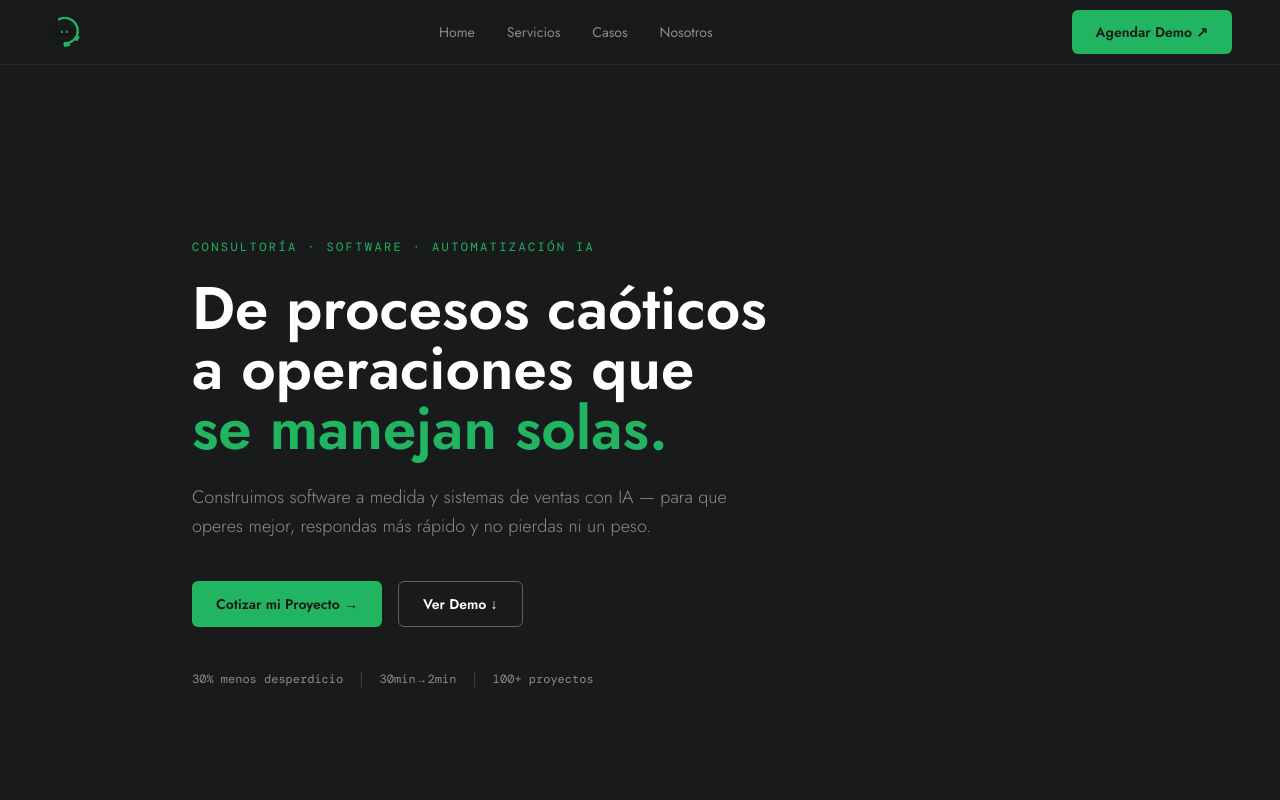
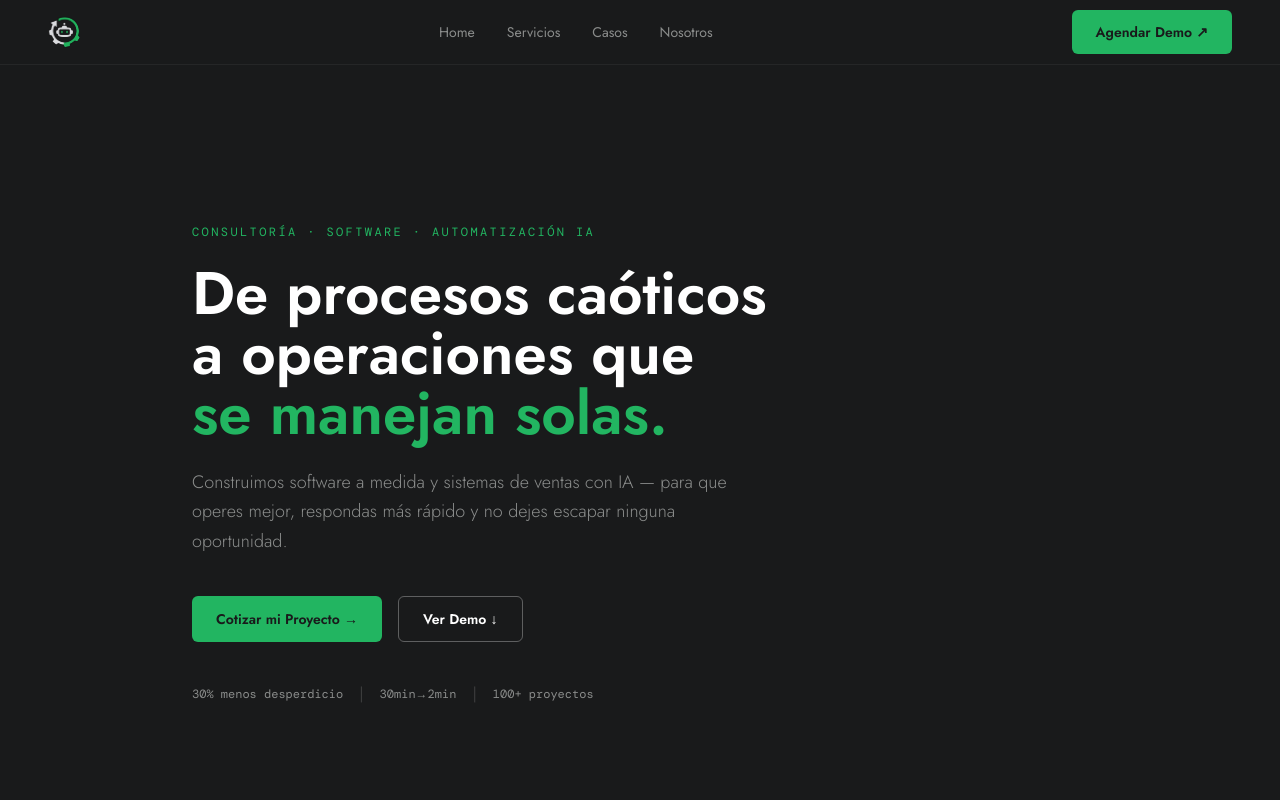
Before and after one commit to ftorrelles/nexdevp, a Next.js app: page /en in a window 1280 px wide. Shown: the top 800 px of the page. Built offline with nearby package versions, Linux system fonts and the light colour scheme; a web font is replaced by a local one.

Commit message:
fix(navbar+hero): use logo-dark, remove currency-specific copy

```diff
--- a/src/components/layout/Navbar.tsx
+++ b/src/components/layout/Navbar.tsx
@@ -15,7 +15,7 @@ export function Navbar() {
         {/* Logo */}
         <Link href="/" aria-label="nexdevp home">
           {/* eslint-disable-next-line @next/next/no-img-element */}
-          <img src="/brand/logo-light.svg" alt="nexdevp" style={{ height: '32px', width: 'auto' }} />
+          <img src="/brand/logo-dark.svg" alt="nexdevp" style={{ height: '32px', width: 'auto' }} />
         </Link>
 
         {/* Center nav links (hidden on mobile) */}
--- a/src/components/sections/Hero.tsx
+++ b/src/components/sections/Hero.tsx
@@ -24,7 +24,7 @@ export function Hero() {
           {/* Sub */}
           <p className="font-jost font-light text-lg text-nex-grey max-w-xl mx-auto lg:mx-0 leading-relaxed mb-10">
             Construimos software a medida y sistemas de ventas con IA — para que operes mejor,
-            respondas más rápido y no pierdas ni un peso.
+            respondas más rápido y no dejes escapar ninguna oportunidad.
           </p>
 
           {/* CTAs */}
```
